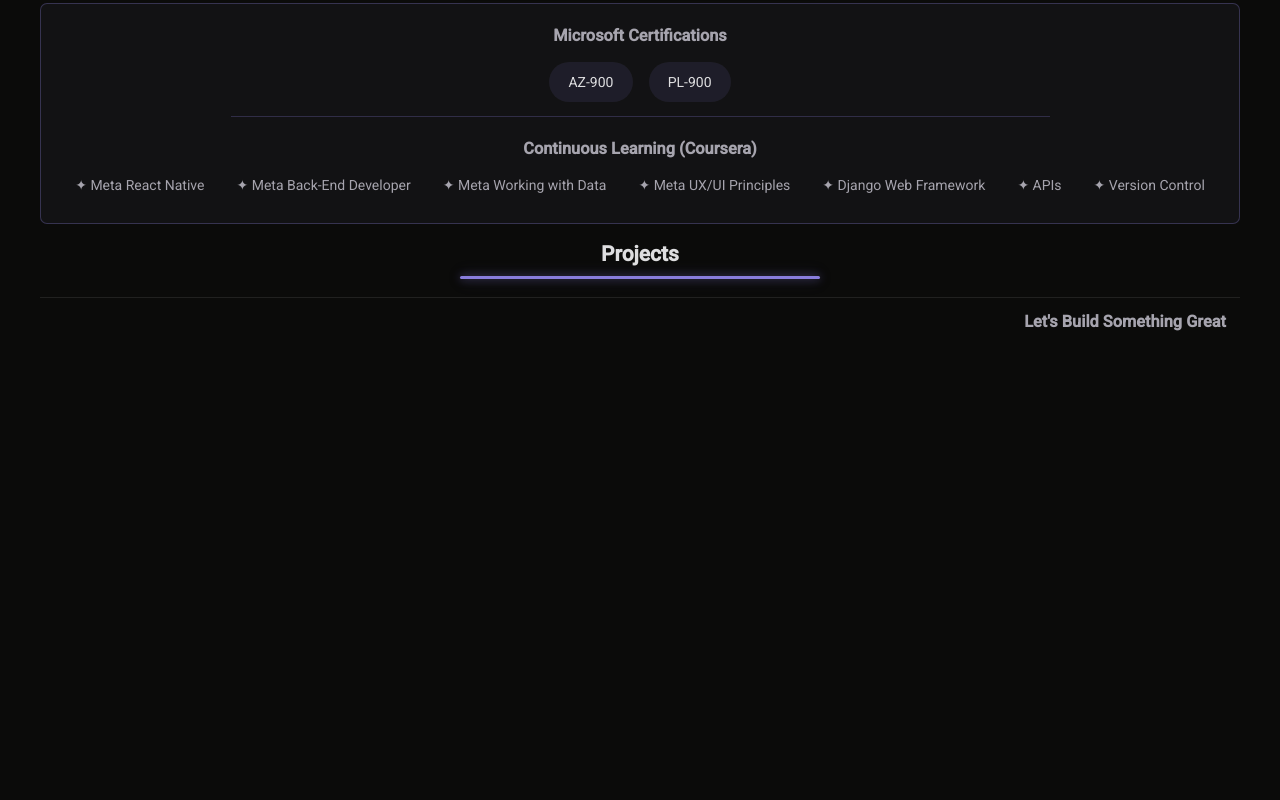
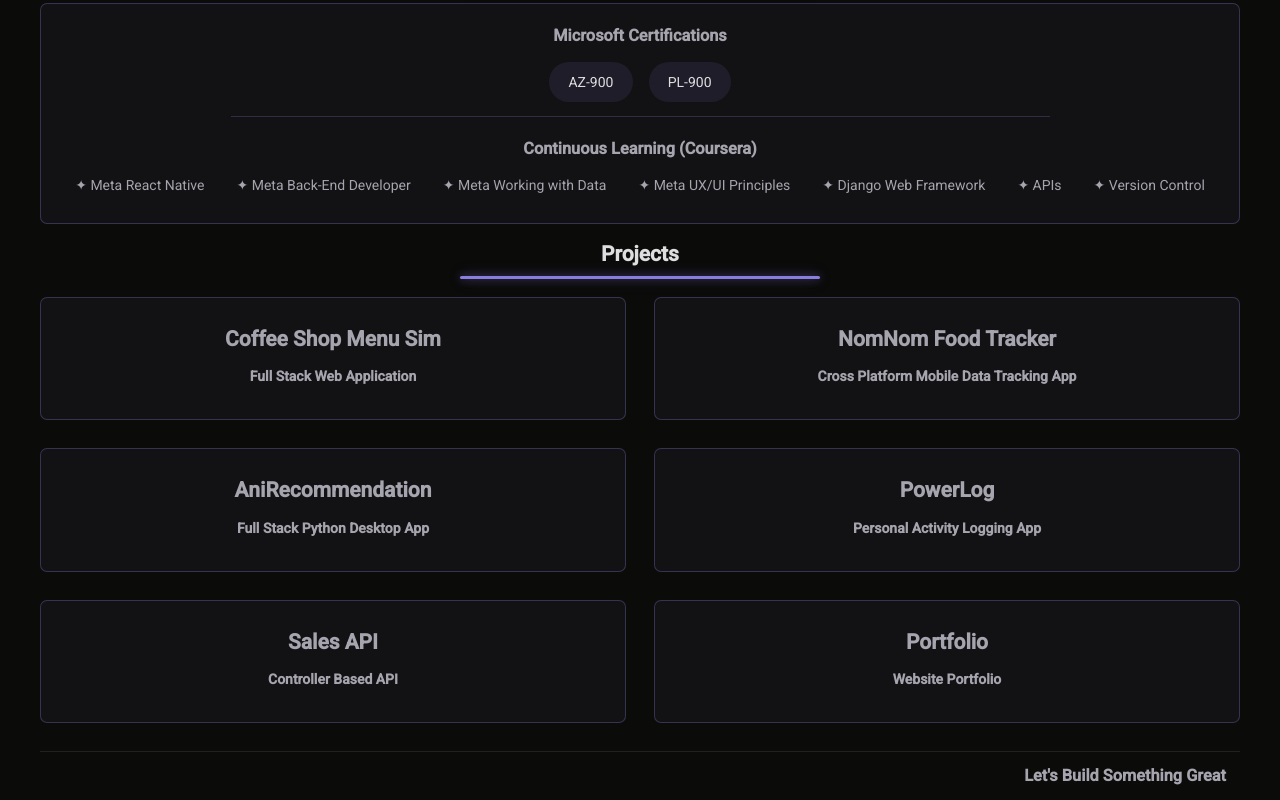
Before and after one commit to mcastre1/Portfolio, an Angular app: page / in a window 1280 px wide. Shown: the part 1484-2284 px from the top of the page. Before the commit the page ends 1830 px from the top, so only its background shows below. Built offline with nearby package versions, Linux system fonts and the light colour scheme.

Commit message:
Added the projects layout plan

```diff
--- a/src/app/components/home-component/home-component.html
+++ b/src/app/components/home-component/home-component.html
@@ -122,3 +122,4 @@
     </div>
 </div>
 <h2 class="section-title" style="color: var(--portfolio-heading); opacity: 1; text-align: center;">Projects</h2>
+<app-projects></app-projects>
--- a/src/app/components/home-component/home-component.ts
+++ b/src/app/components/home-component/home-component.ts
@@ -1,9 +1,10 @@
 import { Component } from '@angular/core';
 import { IconTrack } from '../icon-track/icon-track';
 import { CommonModule } from '@angular/common';
+import { Projects } from '../project/projects';
 
 @Component({
-  imports: [IconTrack, CommonModule],
+  imports: [IconTrack, CommonModule, Projects],
   selector: 'app-home-component',
   styleUrl: './home-component.css',
   templateUrl: './home-component.html',
--- a/src/app/components/project/projects.css
+++ b/src/app/components/project/projects.css
@@ -3,17 +3,35 @@
     flex-direction: column;
     flex: 1;
     width: 100%;
-    height: auto;
+    height: 400px;
 }
 
 .projects-row {
     display: flex;
     flex-direction: row;
     width: 100%;
+    gap: 2em;
+    margin-bottom: 2em;
 }
 
 .project-card {
     display: flex;
     flex: 1;
     flex-direction: column;
+    align-items: center;
+    height: auto;
+    background-color: rgba(52, 50, 61, 0.2);
+    border: 1px solid rgba(137, 125, 221, 0.3);
+    padding: 1em;
+    border-radius: .5em;
 }
+
+.project-card h4 {
+    margin-top: 0;
+}
+
+@media (max-width: 768px){
+    .projects-row{
+        flex-direction: column;
+    }
+}
--- a/src/app/components/project/projects.html
+++ b/src/app/components/project/projects.html
@@ -1,10 +1,34 @@
 <div class="project-container">
     <div class="projects-row">
         <div class="project-card">
-
+            <h2>Coffee Shop Menu Sim</h2>
+            <h4>Full Stack Web Application</h4>
         </div>
         <div class="project-card">
+            <h2>NomNom Food Tracker</h2>
+            <h4>Cross Platform Mobile Data Tracking App</h4>
+        </div>
+    </div>
 
+    <div class="projects-row">
+        <div class="project-card">
+            <h2>AniRecommendation</h2>
+            <h4>Full Stack Python Desktop App</h4>
+        </div>
+        <div class="project-card">
+            <h2>PowerLog</h2>
+            <h4>Personal Activity Logging App</h4>
+        </div>
+    </div>
+
+    <div class="projects-row">
+        <div class="project-card">
+            <h2>Sales API</h2>
+            <h4>Controller Based API</h4>
+        </div>
+        <div class="project-card">
+            <h2>Portfolio</h2>
+            <h4>Website Portfolio</h4>
         </div>
     </div>
 </div>
--- a/src/app/components/project/projects.ts
+++ b/src/app/components/project/projects.ts
@@ -3,7 +3,7 @@ import { Component } from '@angular/core';
 @Component({
   imports: [],
   standalone: true,
-  selector: 'app-project',
+  selector: 'app-projects',
   styleUrl: './projects.css',
   templateUrl: './projects.html',
 })
```
